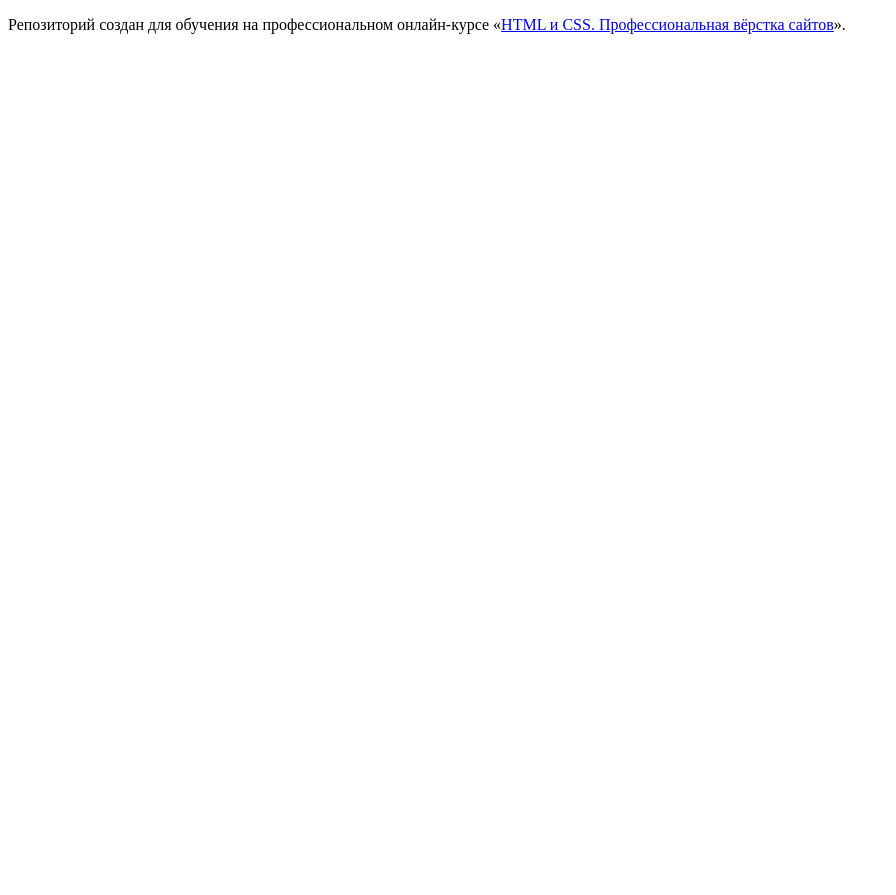
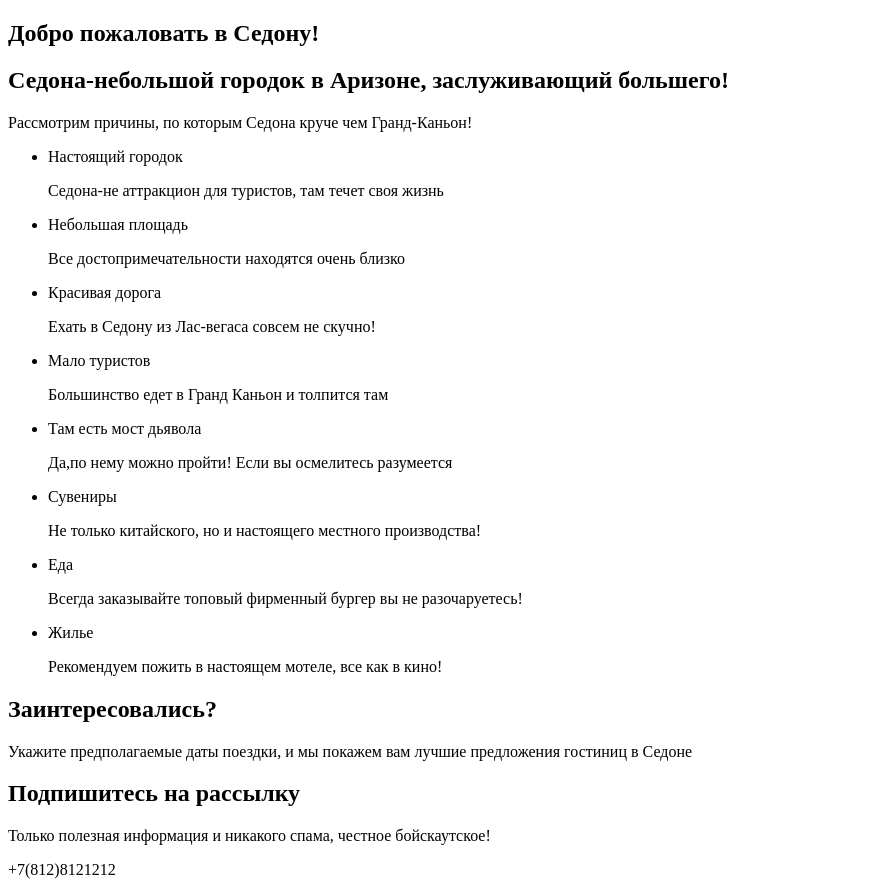
Before and after one commit to htmlacademy-htmlcss/2094901-sedona-35, a plain HTML site: page index.html in a window 1280 px wide. Shown: the whole page, without its empty margins (0-896 px from the left). Before the commit the page ends 800 px from the top, so only its background shows below. Drawn offline with Linux system fonts and the light colour scheme.

Commit message:
Добавляет Header/Main/Footer/

```diff
--- a/index.html
+++ b/index.html
@@ -2,11 +2,43 @@
 <html lang="ru">
   <head>
     <meta charset="utf-8">
+    <meta name="viewport" content="width=device-width, initial-scale=1">
     <title>HTML Academy: Седона</title>
   </head>
   <body>
+    <header class="main-header">
+      <nav class="main-nav">
+      </nav>
+    </header>
+    <main>
+      <section class="logo-title"><h1>Добро пожаловать в Седону!</h1></section>
+      <section class="main-title"><h2> Седона-небольшой городок в Аризоне, заслуживающий большего!</h2>
+      <p>Рассмотрим причины, по которым Седона круче чем Гранд-Каньон!</p></section>
+      <section class="about-sedona">
+        <ul>
+          <li>Настоящий городок<p>Седона-не аттракцион для туристов, там течет своя жизнь</p></li>
+          <li>Небольшая площадь<p>Все достопримечательности находятся очень близко</p></li>
+          <li>Красивая дорога<p>Ехать в Седону из Лас-вегаса совсем не скучно!</p></li>
+          <li>Мало туристов<p>Большинство едет в Гранд Каньон и толпится там</p></li>
+          <li>Там есть мост дьявола<p>Да,по нему можно пройти! Если вы осмелитесь разумеется</p></li>
+          <li>Сувениры<p>Не только китайского, но и настоящего местного производства!</p></li>
+          <li>Еда<p>Всегда заказывайте топовый фирменный бургер вы не разочаруетесь!</p></li>
+          <li>Жилье<p>Рекомендуем пожить в настоящем мотеле, все как в кино!</p></li>
+        </ul>
+      </section>
+      <section class="hotel search">
+        <h2>Заинтересовались?</h2>
+        <p>Укажите предполагаемые даты поездки, и мы покажем вам лучшие предложения гостиниц в Седоне</p>
+      </section>
+      <section class="newsletter-subs">
+        <h2>Подпишитесь на рассылку</h2><p>Только полезная информация и никакого спама, честное бойскаутское!</p>
+      </section>
+    </main>
+    <footer class="main-footer">
+      <section><p>+7(812)8121212</p></section>
+    </footer>
 
-    <p>Репозиторий создан для обучения на профессиональном онлайн‑курсе «<a href="https://htmlacademy.ru/intensive/htmlcss">HTML и CSS. Профессиональная вёрстка сайтов</a>».</p>
+
 
   </body>
 </html>
```
